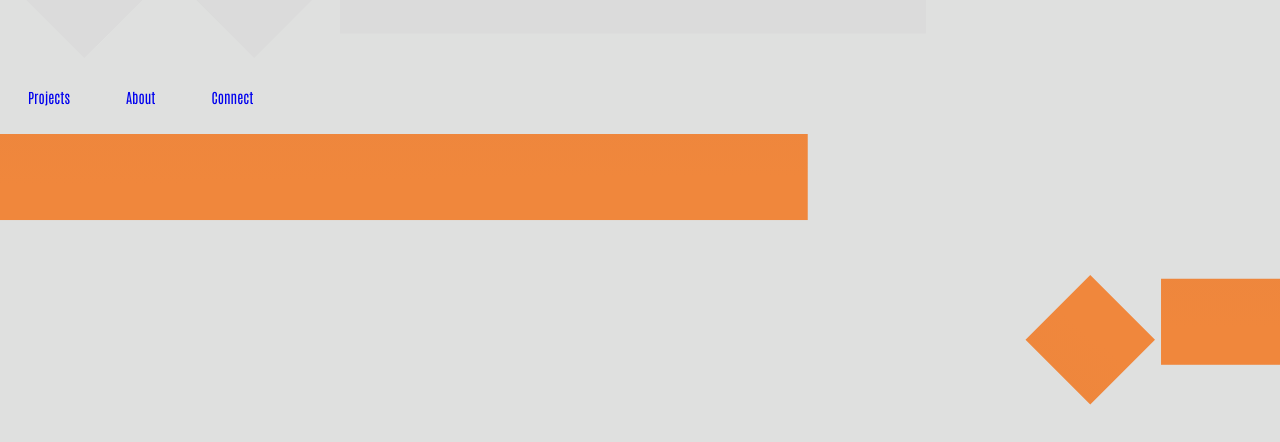
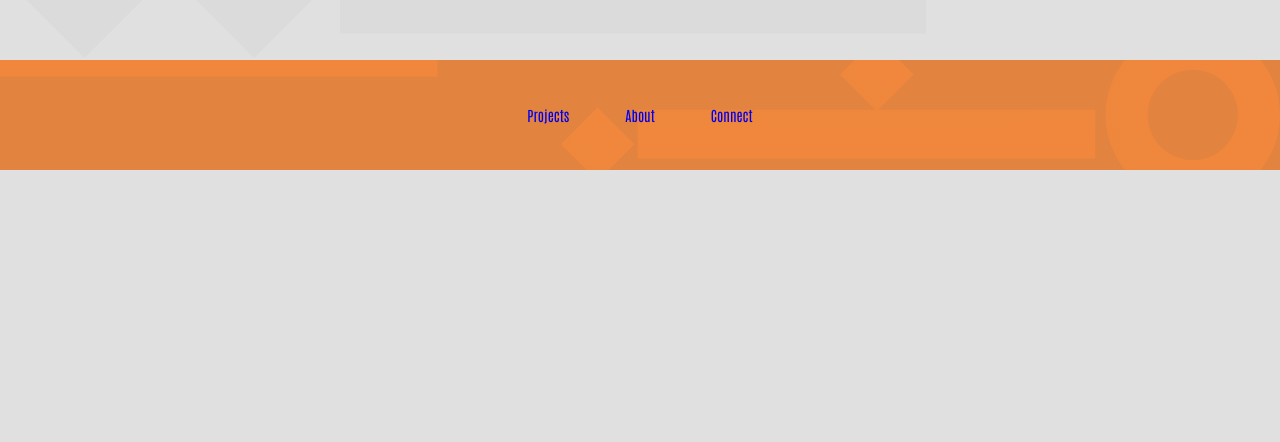
Before and after one commit to peter33chavez/Portfolio, a React (Create React App) app: page / in a window 1280 px wide. Shown: the part 4352-4794 px from the top of the page. After the commit the page ends 4522 px from the top, so only its background shows below. Built offline with nearby package versions, Linux system fonts and the light colour scheme.

Commit message:
styled the footer

```diff
--- a/src/App.css
+++ b/src/App.css
@@ -28,11 +28,11 @@ nav{
     font-size: 14px;
     color: #DFE0DF;
 }
+.nav-item :visited{
+    color:#DFE0DF;
+}
 .nav-item :hover{
     color:#cecece;
-}
-.nav-item :visited{
-    color:#DFE0DF;
 }
 .social-container{
     display: flex;
@@ -207,5 +207,22 @@ header{
     height: 90px;
     position: relative;
     top: 15px;
+}
+/* Tools */
 
+
+
+/* Footer */
+footer{
+    display: flex;
+    background: #E28340;
+    background-image: url('./Images/FooterDetail.svg');
+    background-size: 1300px;
+    height: 110px;
+    background-repeat: no-repeat;
+    background-position: right;
+    align-items: center;
+    justify-content: space-around;
 }
+.nav-container{
+}
--- a/src/Components/Footer.js
+++ b/src/Components/Footer.js
@@ -1,6 +1,5 @@
 import React from 'react'
 import Connect from './Connect.js';
-import FooterDetail from '../Images/FooterDetail.svg';
 
 const Footer = () => {
     return (
@@ -16,7 +15,6 @@ const Footer = () => {
                     <a href={Connect} className="connect-link">Connect</a>
                 </li>
             </ul>
-            <img src={ FooterDetail } alt=''/>
         </footer>
     )
 }
```
